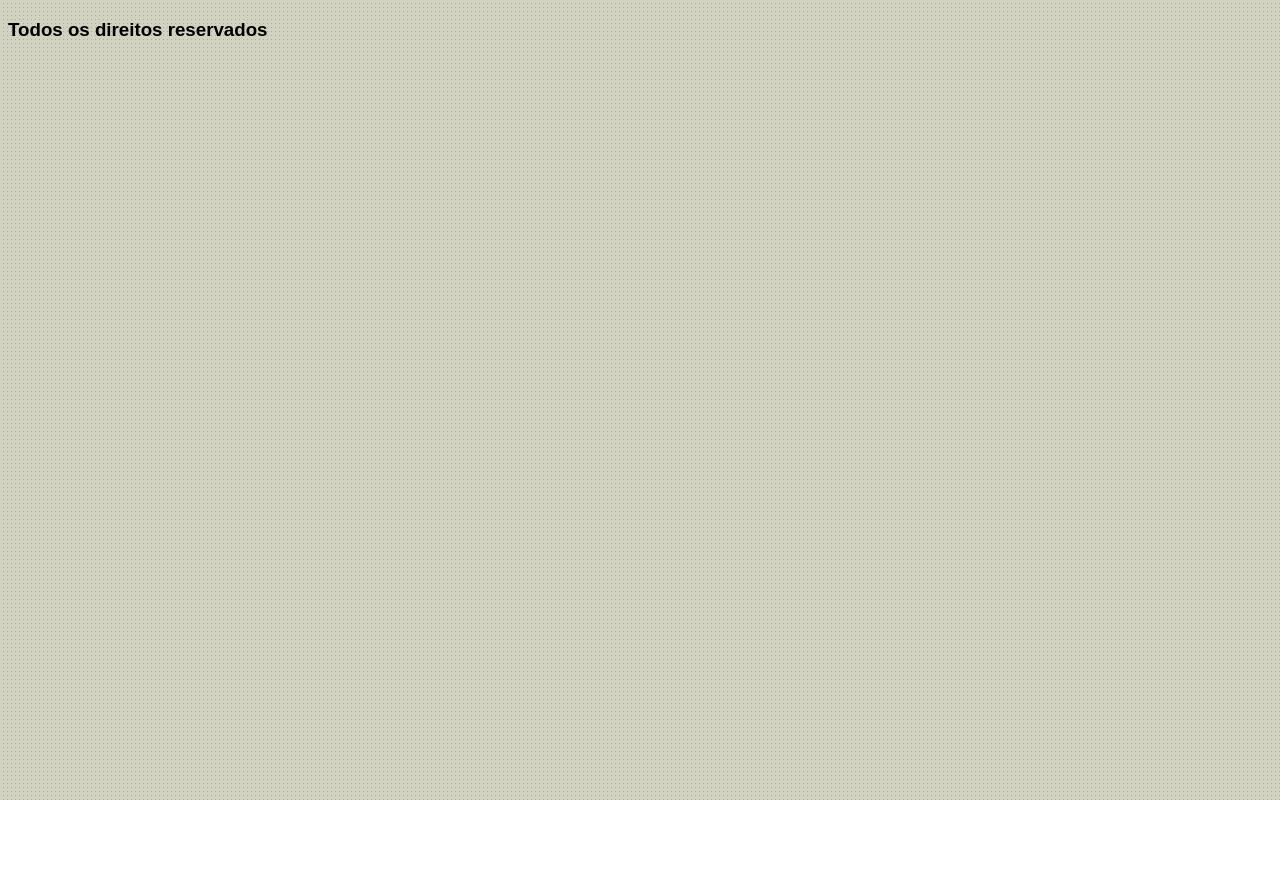
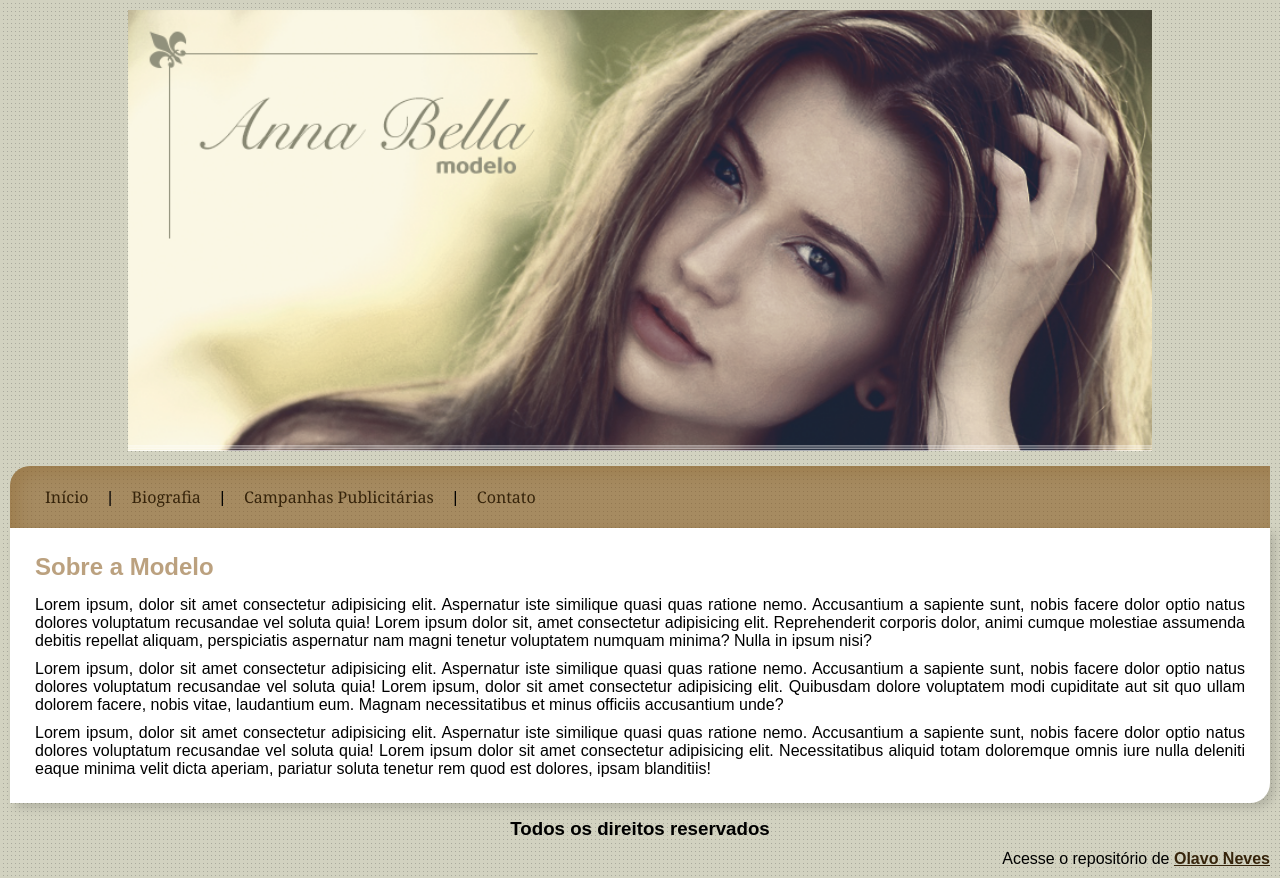
Before and after one commit to olavoneves/projeto-modelo, a plain HTML site: page index.html in a window 1280 px wide. Before the commit the page ends 800 px from the top, so only its background shows below. Drawn offline with Linux system fonts and the light colour scheme.

Commit message:
Projeto Modelo

```diff
--- a/estilo.css
+++ b/estilo.css
@@ -2,8 +2,96 @@
 
 * {
     font-family: Arial, Helvetica, sans-serif;
+    margin: 0px;
+    padding: 0px;
 }
 
 body {
     background-image: url('imagens/fundo.png');
 }
+
+header > div > img {
+    padding: 10px 5px 0px 5px;
+    width: 80%;
+    display: block;
+    margin-right: auto;
+    margin-left: auto;
+}
+
+menu {
+    background-color: rgba(131, 83, 21, 0.549);
+    margin: 15px 10px 0px 10px;
+    padding: 20px;
+    box-shadow: inset 8px 8px 16px rgba(131, 83, 21, 0.237);
+    border-radius: 20px 0px 0px 0px;
+}
+
+menu > a {
+    color: rgb(54, 36, 11);
+    text-decoration: none;
+    font-weight: 500;
+    font-family: Georgia, 'Times New Roman', Times, serif;
+    padding: 15px 15px 20px 15px;
+}
+
+a:hover {
+    transition-duration: 1.5s;
+    background-color: rgba(88, 63, 28, 0.204);
+    color: rgb(211, 154, 79);
+    font-weight: 450;
+    border-radius: 20px 0px;
+}
+
+a:visited {
+    color: white;
+    font-weight: bold;
+}
+
+section {
+    margin: 0px 10px 0px 10px;
+    background-color: white;
+    padding: 20px;
+    border-radius: 0px 0px 20px 0px;
+    box-shadow: 5px 5px 10px rgba(0, 0, 0, 0.144);
+}
+
+section > img {
+    border: 5px solid rgba(128, 128, 128, 0.459);
+    margin: 10px;
+    width: 65%;
+    display: block;
+    margin-right: auto;
+    margin-left: auto;
+}
+
+h2 {
+    padding: 5px 10px 10px 5px;
+    color: rgba(131, 83, 21, 0.549);
+    font-weight: bold;
+}
+
+section > p {
+    text-align: justify;
+    padding: 5px;
+}
+
+footer {
+    margin: 10px 5px 5px 5px;
+    text-align: center;
+}
+
+h3 {
+    padding: 5px;
+}
+
+footer > p {
+    text-align: right;
+    padding: 5px;
+}
+
+footer > p > a {
+    text-decoration: none;
+    color: rgb(54, 36, 11);
+    font-weight: bolder;
+    text-decoration: underline;
+}
--- a/index.html
+++ b/index.html
@@ -9,13 +9,27 @@
 </head>
 <body>
     <header>
-
+        <div>
+            <img src="imagens/capa.png" alt="img">
+        </div>
+        <menu>
+            <a href="index.html">Início</a> |
+            <a href="bio.html">Biografia</a> |
+            <a href="camp.html">Campanhas Publicitárias</a> |
+            <a href="ctt.html">Contato</a>
+        </menu>
     </header>
     <section>
+        <h2>Sobre a Modelo</h2>
+        <p>Lorem ipsum, dolor sit amet consectetur adipisicing elit. Aspernatur iste similique quasi quas ratione nemo. Accusantium a sapiente sunt, nobis facere dolor optio natus dolores voluptatum recusandae vel soluta quia! Lorem ipsum dolor sit, amet consectetur adipisicing elit. Reprehenderit corporis dolor, animi cumque molestiae assumenda debitis repellat aliquam, perspiciatis aspernatur nam magni tenetur voluptatem numquam minima? Nulla in ipsum nisi?</p>
 
+        <p>Lorem ipsum, dolor sit amet consectetur adipisicing elit. Aspernatur iste similique quasi quas ratione nemo. Accusantium a sapiente sunt, nobis facere dolor optio natus dolores voluptatum recusandae vel soluta quia! Lorem ipsum, dolor sit amet consectetur adipisicing elit. Quibusdam dolore voluptatem modi cupiditate aut sit quo ullam dolorem facere, nobis vitae, laudantium eum. Magnam necessitatibus et minus officiis accusantium unde?</p>
+
+        <p>Lorem ipsum, dolor sit amet consectetur adipisicing elit. Aspernatur iste similique quasi quas ratione nemo. Accusantium a sapiente sunt, nobis facere dolor optio natus dolores voluptatum recusandae vel soluta quia! Lorem ipsum dolor sit amet consectetur adipisicing elit. Necessitatibus aliquid totam doloremque omnis iure nulla deleniti eaque minima velit dicta aperiam, pariatur soluta tenetur rem quod est dolores, ipsam blanditiis!</p>
     </section>
     <footer>
         <h3>Todos os direitos reservados</h3>
+        <p>Acesse o repositório de <a href="https://github.com/olavoneves">Olavo Neves</a></p>
     </footer>
 </body>
 </html>
```
Also changed, not shown: bio.html (added, +33 -0 lines), camp.html (added, +43 -0 lines), ctt.html (added, +35 -0 lines).
